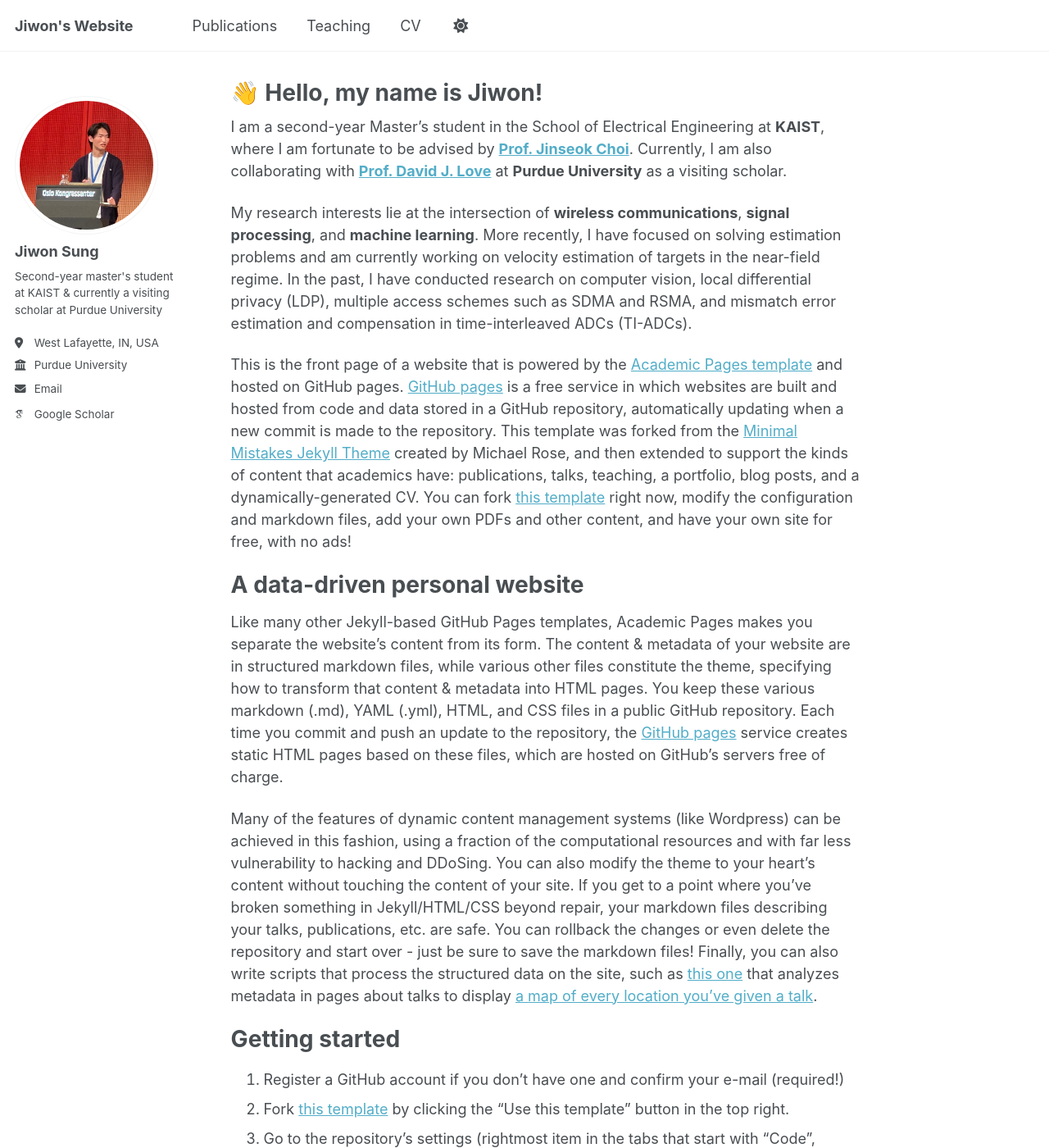
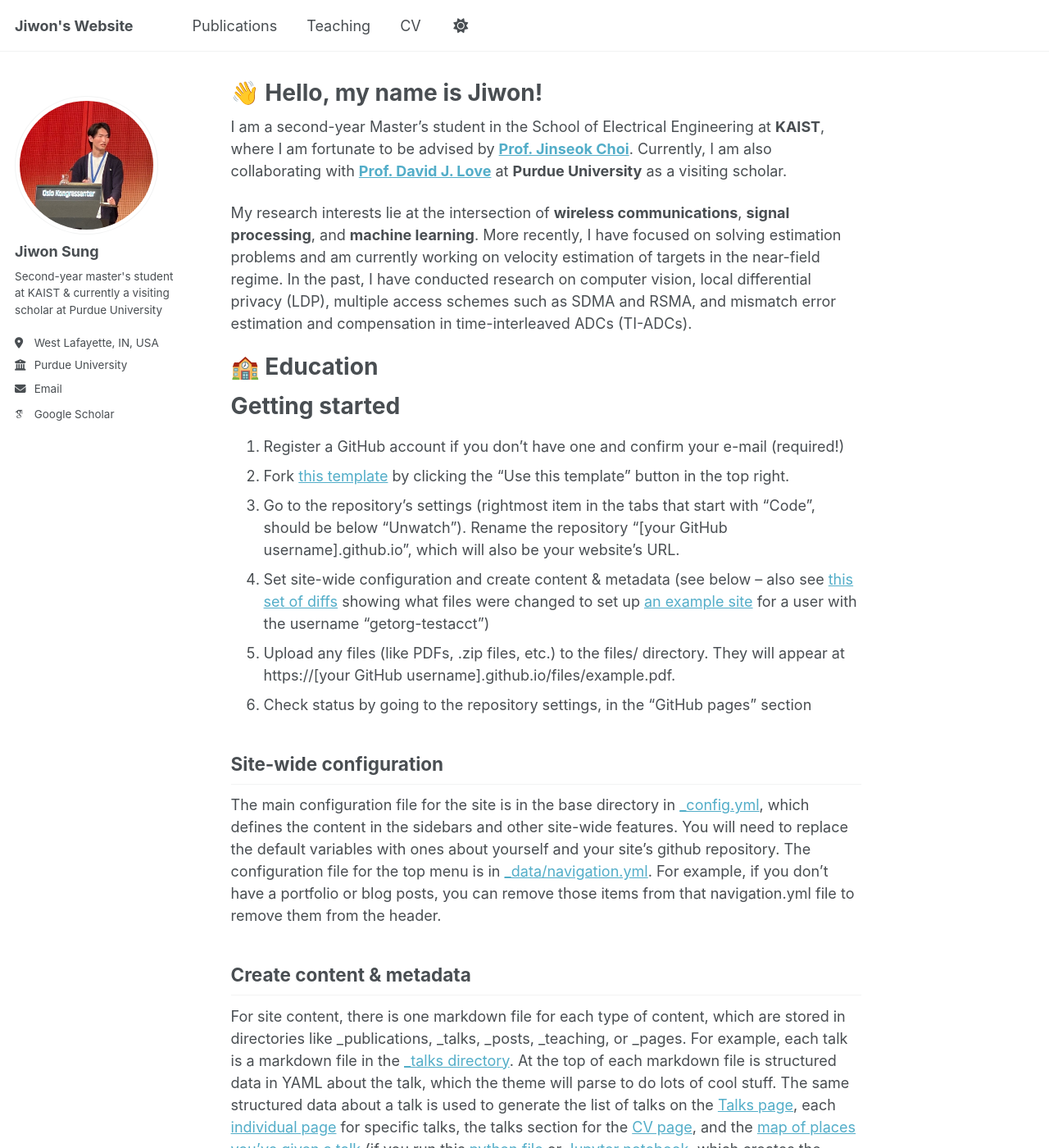
Before and after one commit to sunione/sunione.github.io, a Jekyll site: the page built from _pages/about.md, in a window 1280 px wide and 1400 px high. Shown: the whole window at 82% size. Built offline with Jekyll 4.4.1, drawn with Linux system fonts in a browser that asks for light colours; some web fonts are replaced.

Commit message:
about.md

```diff
--- a/_pages/about.md
+++ b/_pages/about.md
@@ -14,13 +14,14 @@ My research interests lie at the intersection of **wireless communications**, **
 
 
 
-This is the front page of a website that is powered by the [Academic Pages template](https://github.com/academicpages/academicpages.github.io) and hosted on GitHub pages. [GitHub pages](https://pages.github.com) is a free service in which websites are built and hosted from code and data stored in a GitHub repository, automatically updating when a new commit is made to the repository. This template was forked from the [Minimal Mistakes Jekyll Theme](https://mmistakes.github.io/minimal-mistakes/) created by Michael Rose, and then extended to support the kinds of content that academics have: publications, talks, teaching, a portfolio, blog posts, and a dynamically-generated CV. You can fork [this template](https://github.com/academicpages/academicpages.github.io) right now, modify the configuration and markdown files, add your own PDFs and other content, and have your own site for free, with no ads!
 
-A data-driven personal website
+
+🏫 Education
 ======
-Like many other Jekyll-based GitHub Pages templates, Academic Pages makes you separate the website's content from its form. The content & metadata of your website are in structured markdown files, while various other files constitute the theme, specifying how to transform that content & metadata into HTML pages. You keep these various markdown (.md), YAML (.yml), HTML, and CSS files in a public GitHub repository. Each time you commit and push an update to the repository, the [GitHub pages](https://pages.github.com/) service creates static HTML pages based on these files, which are hosted on GitHub's servers free of charge.
 
-Many of the features of dynamic content management systems (like Wordpress) can be achieved in this fashion, using a fraction of the computational resources and with far less vulnerability to hacking and DDoSing. You can also modify the theme to your heart's content without touching the content of your site. If you get to a point where you've broken something in Jekyll/HTML/CSS beyond repair, your markdown files describing your talks, publications, etc. are safe. You can rollback the changes or even delete the repository and start over - just be sure to save the markdown files! Finally, you can also write scripts that process the structured data on the site, such as [this one](https://github.com/academicpages/academicpages.github.io/blob/master/talkmap.ipynb) that analyzes metadata in pages about talks to display [a map of every location you've given a talk](https://academicpages.github.io/talkmap.html).
+
+
+
 
 Getting started
 ======
```
